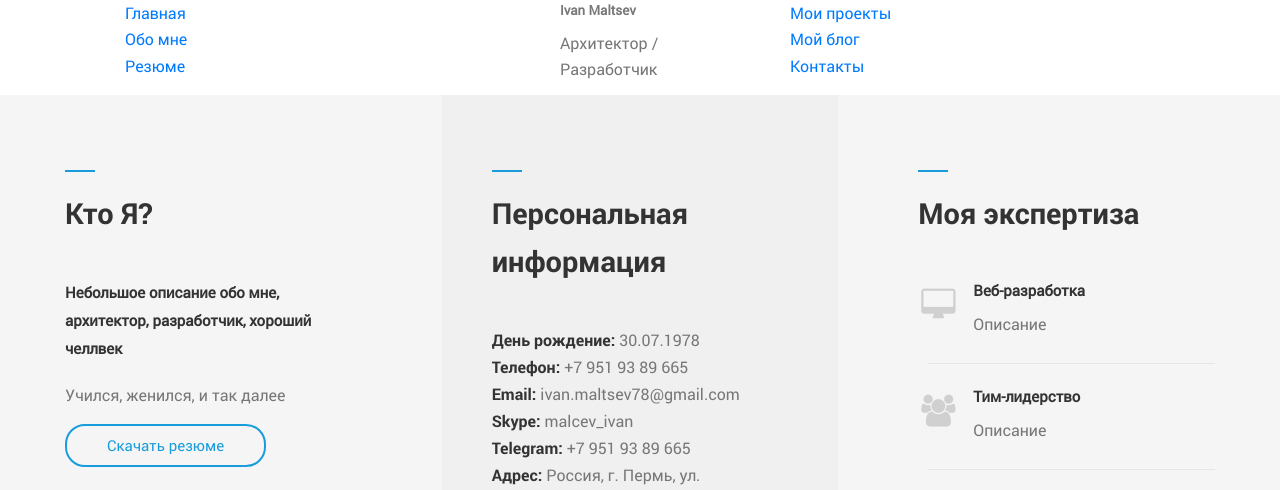
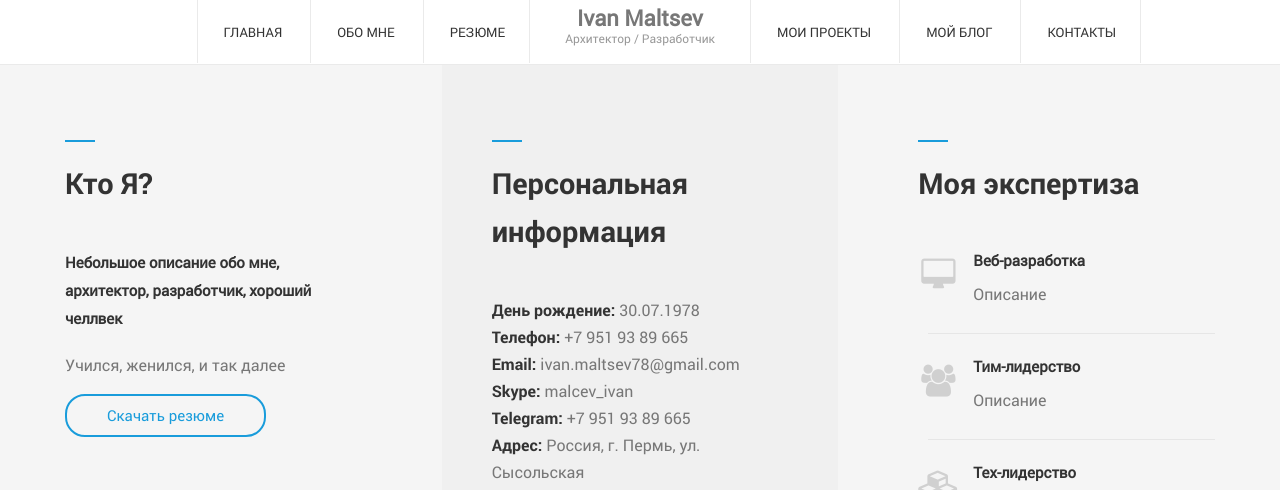
Before and after one commit to Assessor/resume, a website: page app/index.html in a window 1280 px wide. Shown: the top 490 px of the page. Drawn offline with Linux system fonts and the light colour scheme.

Commit message:
закончил основную работу по верстке и оформлению

```diff
--- a/app/index.html
+++ b/app/index.html
@@ -37,7 +37,7 @@
         <div class="container">
             <div class="row">
 
-                <div class="col-sm-5 text-center">
+                <div class="col-sm-5" style="text-align: right;">
                     <ul class="nav">
                         <li сlass="nav__item">
                             <a class="nav__link" href="#">Главная</a>
--- a/dev/sass/main.sass
+++ b/dev/sass/main.sass
@@ -88,6 +88,51 @@
         height: 2px
 
         background: $primary-color
+
+.nav-container
+    width: 100%
+
+    background: #ffffff
+    box-shadow: 0 1px 5px 0 grba(0, 0, 0, 0.1)
+    border-bottom: 1px solid #eaeaea
+    ul.nav
+        display: inline-block
+        margin: 0
+        padding: 0
+        li
+            display: inline-block
+
+            font-size: 13px
+            text-transform: uppercase
+
+            border-left: 1px solid #eaeaea
+            border-right: 1px solid #eaeaea
+            &:first-child,
+            &:nth-child(2)
+                border-right: none
+            a
+                position: relative
+                left: 1px
+
+                display: block
+                padding: 22px 25px 20px
+
+                color: #333333
+    .profile__name
+        font-size: 22px
+        text-align: center
+    .profile__position
+        position: relative
+        top: -15px
+
+        display: block
+
+        font-size: 12px
+        color: #999999
+        text-align: center
+
+
+
 
 .about-container
     background-color: #f5f5f5
```
Also changed, not shown: app/css/main.min.css.
